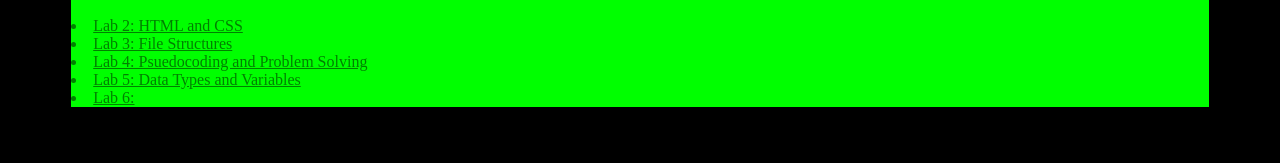
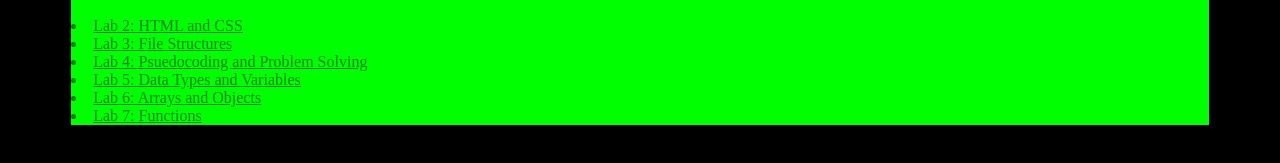
Before and after one commit to TravisC404/art101, a plain HTML site: page index.html in a window 1280 px wide. Shown: the part 505-668 px from the top of the page. Drawn offline with Linux system fonts and the light colour scheme.

Commit message:
Updated main website

```diff
--- a/index.html
+++ b/index.html
@@ -40,7 +40,8 @@
 			<li><a href="lab3/index.html">Lab 3: File Structures</a></li>
 			<li><a href="lab4/index.html">Lab 4: Psuedocoding and Problem Solving</a></li>
 			<li><a href="lab5/index.html">Lab 5: Data Types and Variables</a></li>
-			<li><a href="lab6/index.html">Lab 6: </a></li>
+			<li><a href="lab6/index.html">Lab 6: Arrays and Objects</a></li>
+			<li><a href="lab7/index.html">Lab 7: Functions</a></li>
 		</div>
 		<p id="secret">ps. There's secret text if you hover over things!!!</p>
 	</main>
```
